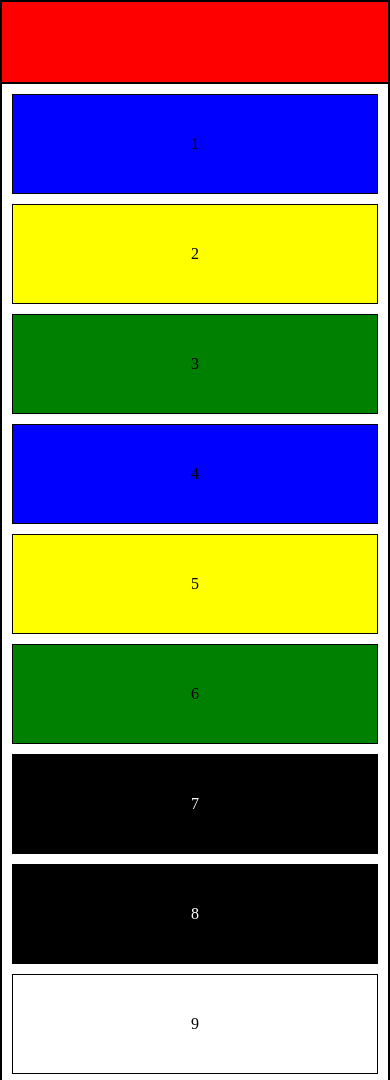
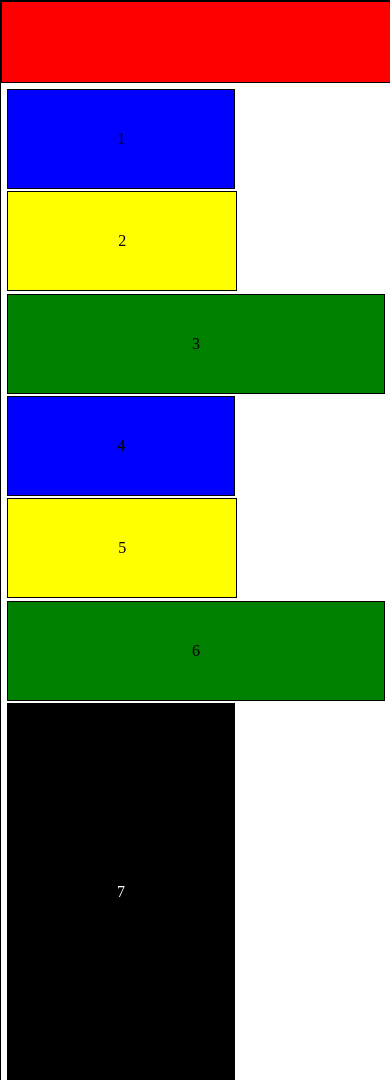
Before and after one commit to future4code/Micael-Guedes, a plain HTML site: page semana2/aula7-responsividade/index.html in a window 390 px wide. Shown: the top 1080 px of the page. Drawn offline with Linux system fonts and the light colour scheme.

Commit message:
exercicio semana2-aula7 responsividade final

```diff
--- a/semana2/aula7-responsividade/index.css
+++ b/semana2/aula7-responsividade/index.css
@@ -1,6 +1,3 @@
-
-@media screen and (max-width: 420px) {
-
 body {
     width: 100vw;
     height: 100vh;
@@ -16,16 +13,25 @@
     background-color: red;
 }
 
+.block {
+    padding: 40px;
+    width: 10vw;
+}
+
+/* ========= CORES BLOCOS =========== */
 .blue-block {
     background-color: blue;
+
 }
 
 .yellow-block {
     background-color: yellow;
+
 }
 
 .green-block {
     background-color: green;
+
 }
 
 .black-block {
@@ -40,54 +46,171 @@
 
 #first-block {
     padding: 40px;
+    width: 100vw;
 
 }
 
-    .elementos div {
-        padding: 40px;
-        margin: 10px;
+#blocos-com-margem {
     display: flex;
-        justify-content: center;
-        align-items: center;
-    }
+    flex-direction: row;
+    flex-wrap: wrap;
+    margin: 5px;
 }
 
-/* @media screen and (min-width: 421px) {
-
-    #first-block {
-        padding: 40px;
-
+#main-container {
+    width: 100vw;
+    display: flex;
+    flex-direction: row;
+    flex-wrap: wrap;
 }
 
-    .elementos div {
-        padding: 40px;
-        margin: 10px;
+.block {
+    margin: .3vw;
     display: flex;
     justify-content: center;
     align-items: center;
 }
 
-    .elementos > div > .blue-yellow {
-        padding: 4px;
-        margin: 1px;
-        display: flex;
+#bloco1 {
+    width: 22%;
+}
+
+#bloco2 {
+    width: 22%;
+}
+
+#bloco3 {
+    width: 22%;
+}
+
+#bloco4 {
+    width: 22%;
+}
+
+#bloco5 {
+    width: 22%;
+}
+
+#bloco6 {
+    width: 22%;
+}
+
+#bloco7 {
+    width: 38.3%;
+    height: 35vh;
+}
+
+#bloco8 {
+    width: 38.3%;
+    height: 35vh;
+}
+
+#bloco9 {
+    width: 22%;
+}
+
+#bloco10 {
+    width: 22%;
+}
+
+#bloco11 {
+    width: 21.5%;
+}
+
+
+@media screen and (min-device-width: 792px) and (max-device-width: 800px) {
+    #bloco1 {
+        width: 38.5%;
+    }
+
+    #bloco2 {
+        width: 39%;
+    }
+
+    #bloco3 {
+        width: 88%;
+    }
+
+    #bloco4 {
+        width: 38.5%;
+    }
+
+    #bloco5 {
+        width: 39%;
+    }
+
+    #bloco6 {
+        width: 88%;
+    }
+
+    #bloco7 {
+        width: 38.3%;
+        height: 35vh;
+    }
+
+    #bloco8 {
+        width: 38.3%;
+        height: 35vh;
+    }
+
+    #bloco9 {
+        width: 38.5%;
+    }
+
+    #bloco10 {
+        width: 39%;
+    }
+
+    #bloco11 {
+        width: 88%;
+    }
+}
+
+@media screen and (min-device-width: 1px) and (max-device-width: 791px) {
+    #bloco1 {
+        width: 88%;
+    }
+
+    #bloco2 {
+        width: 88%;
+    }
+
+    #bloco3 {
+        width: 88%;
+    }
+
+    #bloco4 {
+        width: 88%;
+    }
+
+    #bloco5 {
+        width: 88%;
+    }
+
+    #bloco6 {
+        width: 88%;
+    }
+
+    #bloco7 {
+        width: 88%;
+        height: 3vh;
 
     }
 
-    .blue-yellow {
-        display: flex;
-        flex-wrap: nowrap;
-        flex-direction: row;
-
+    #bloco8 {
+        width: 88%;
+        height: 3vh;
     }
 
-    .blue-block {
-        width: 50vw;
+    #bloco9 {
+        width: 88%;
     }
 
-    .yellow-block {
-        width: 50vw;
+    #bloco10 {
+        width: 88%;
     }
 
-
-} */
+    #bloco11 {
+        width: 88%;
+    }
+}
--- a/semana2/aula7-responsividade/index.html
+++ b/semana2/aula7-responsividade/index.html
@@ -13,31 +13,19 @@
     <div id="main-container">
 
         <div id="first-block"></div>
-        <!-- ====== ELEMENTOS ====== -->
-        <div class="elementos">
-                <!-- ====== BLOCO A ====== -->
-
-                <div class="blue-block">1</div>
-                <div class="yellow-block">2</div>
-
-                <div class="green-block">3</div>
-
-                <!-- ====== BLOCO B ====== -->
-
-                <div class="blue-block">4</div>
-                <div class="yellow-block">5</div>
-
-                <div class="green-block">6</div>
-
-                <!-- ====== BLOCO C ====== -->
-                <div class="black-block">7</div>
-                <div class="black-block">8</div>
-
-                <!-- ====== BLOCO D ====== -->
-                <div class="white-block">9</div>
-                <div class="white-block">10</div>
-                <div class="white-block">11</div>
-        </div>
+        <section id="blocos-com-margem">
+            <div id="bloco1"  class="block blue-block">1</div>
+            <div id="bloco2"  class="block yellow-block">2</div>
+            <div id="bloco3"  class="block green-block">3</div>
+            <div id="bloco4"  class="block blue-block">4</div>
+            <div id="bloco5"  class="block yellow-block">5</div>
+            <div id="bloco6"  class="block green-block">6</div>
+            <div id="bloco7"  class="block black-block">7</div>
+            <div id="bloco8"  class="block black-block">8</div>
+            <div id="bloco9"  class="block white-block">9</div>
+            <div id="bloco10" class="block white-block">10</div>
+            <div id="bloco11" class="block white-block">11</div>
+        </section>
     </div>
 </body>
 
```
Lines whose indentation alone changed are shown as unchanged.
